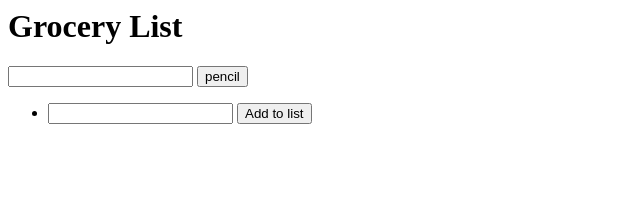
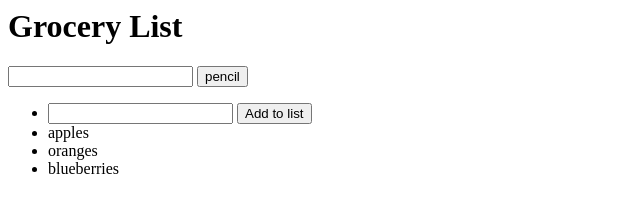
Before and after one commit to NCooper04/third-webpage, a plain HTML site: page index.html in a window 1280 px wide. Shown: the whole page, without its empty margins (0-640 px from the left). Drawn offline with Linux system fonts and the light colour scheme.

Commit message:
Update index.html

```diff
--- a/index.html
+++ b/index.html
@@ -7,4 +7,7 @@
 		<input type="text" id="grocery_list_input"/>
 		<button type="submit" id="add_to_list">Add to list</button>
 	</li>
+	<li>apples</li>
+	<li>oranges</li>
+	<li>blueberries</li>
 </ul>
```
